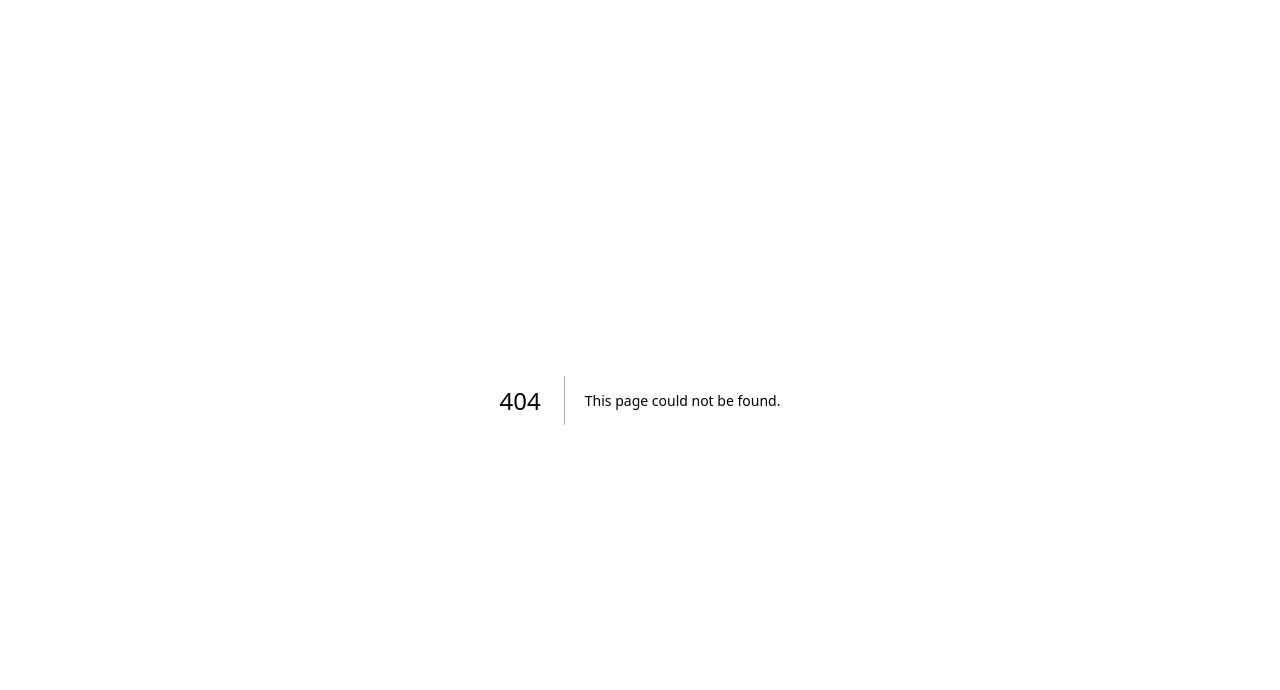
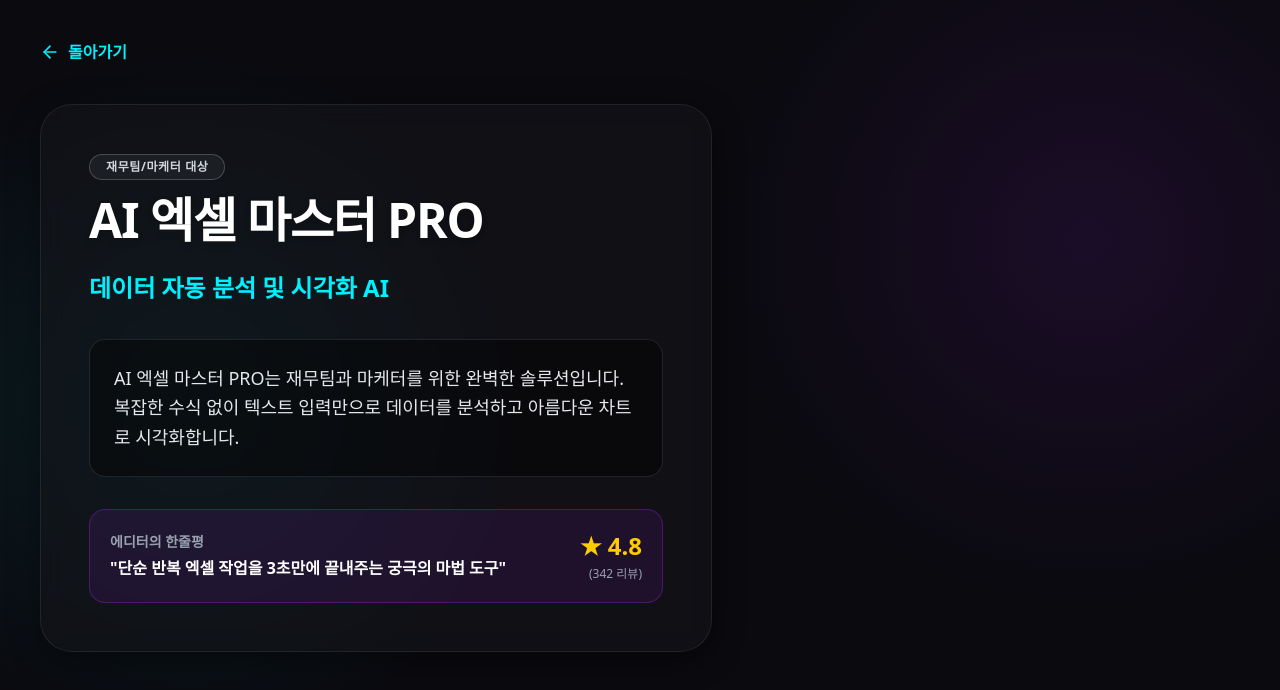
Before and after one commit to AzureMooni/iam-ai-quiz, a Next.js app: page /tools/1 in a window 1280 px wide. Before the commit this address had no page. Shown: the top 690 px of the page. Built offline with nearby package versions, Linux system fonts and the light colour scheme.

Commit message:
feat: implement programmatic SEO architecture for tool details

```diff
--- /dev/null
+++ b/src/app/tools/[id]/page.tsx
@@ -0,0 +1,118 @@
+import { Metadata } from 'next';
+import Link from 'next/link';
+import { ArrowLeft } from 'lucide-react';
+
+// Mock data fetcher for demonstration since we don't have a real DB connected here
+async function getToolData(id: string) {
+    // Simulate network request
+    await new Promise(resolve => setTimeout(resolve, 500));
+
+    return {
+        id,
+        name: "AI 엑셀 마스터 PRO",
+        target_audience: "재무팀/마케터",
+        core_feature: "데이터 자동 분석 및 시각화",
+        pikis_pick: "단순 반복 엑셀 작업을 3초만에 끝내주는 궁극의 마법 도구",
+        description_ko: "AI 엑셀 마스터 PRO는 재무팀과 마케터를 위한 완벽한 솔루션입니다. 복잡한 수식 없이 텍스트 입력만으로 데이터를 분석하고 아름다운 차트로 시각화합니다.",
+        average_rating: "4.8",
+        review_count: "342",
+        pricing_model: "Freemium",
+    };
+}
+
+type Props = {
+    params: Promise<{ id: string }>;
+};
+
+export async function generateMetadata({ params }: Props): Promise<Metadata> {
+    const resolvedParams = await params;
+    const tool = await getToolData(resolvedParams.id);
+
+    // Niche Targeting Formula: Target Audience + Problem Solving + AI
+    const nicheTitle = `${tool.target_audience}를 위한 ${tool.core_feature} AI | ${tool.name} 사용법 및 무료 프롬프트`;
+
+    return {
+        title: nicheTitle,
+        description: `${tool.name} 완벽 가이드. 어려운 영어 매뉴얼 대신 1초 만에 복사해서 쓸 수 있는 ${tool.target_audience} 맞춤형 한국어 프롬프트와 객관적 별점 평가를 확인하세요.`,
+        keywords: [tool.name, `${tool.target_audience} AI`, "AI 툴 추천", "업무 자동화", tool.core_feature],
+        openGraph: {
+            title: nicheTitle,
+            description: tool.pikis_pick,
+        }
+    };
+}
+
+export default async function ToolDetailPage({ params }: Props) {
+    const resolvedParams = await params;
+    const tool = await getToolData(resolvedParams.id);
+
+    // Construct the JSON-LD Structured Data
+    const jsonLd = {
+        '@context': 'https://schema.org',
+        '@type': 'SoftwareApplication',
+        name: tool.name,
+        applicationCategory: 'BusinessApplication',
+        operatingSystem: 'WebBrowser',
+        aggregateRating: {
+            '@type': 'AggregateRating',
+            ratingValue: tool.average_rating || "4.5",
+            reviewCount: tool.review_count || "120",
+        },
+        offers: {
+            '@type': 'Offer',
+            price: tool.pricing_model === 'Free' ? '0' : '9.99',
+            priceCurrency: 'USD',
+        },
+        description: tool.description_ko,
+    };
+
+    return (
+        <>
+            {/* Inject JSON-LD strictly in the head/body without rendering visually */}
+            <script
+                type="application/ld+json"
+                dangerouslySetInnerHTML={{ __html: JSON.stringify(jsonLd) }}
+            />
+
+            <main className="min-h-screen flex flex-col p-6 sm:p-10 font-sans relative">
+                <Link
+                    href="/"
+                    className="inline-flex items-center gap-2 text-[#00f0ff] hover:text-white transition-colors mb-10 w-fit font-bold"
+                >
+                    <ArrowLeft className="w-5 h-5" />
+                    돌아가기
+                </Link>
+
+                {/* Dynamic Detail Content Fake UI */}
+                <div className="glass-panel max-w-2xl w-full rounded-[2rem] p-8 sm:p-12 relative overflow-hidden border-2 border-[#b026ff]/30 shadow-2xl">
+                    <div className="mb-4 inline-block px-4 py-1 rounded-full border border-white/20 bg-white/5 text-xs font-bold text-gray-300 tracking-wider">
+                        {tool.target_audience} 대상
+                    </div>
+                    <h1 className="text-4xl sm:text-5xl font-black mb-6 tracking-tight text-white drop-shadow-md">
+                        {tool.name}
+                    </h1>
+                    <h2 className="text-xl sm:text-2xl font-bold mb-8 text-[#00f0ff] leading-relaxed">
+                        {tool.core_feature} AI
+                    </h2>
+
+                    <div className="bg-black/40 p-6 rounded-2xl border border-white/10 w-full text-left mb-8">
+                        <p className="text-gray-200 font-medium leading-relaxed text-base sm:text-lg">
+                            {tool.description_ko}
+                        </p>
+                    </div>
+
+                    <div className="flex items-center gap-6 p-5 rounded-2xl bg-[#b026ff]/10 border border-[#b026ff]/30">
+                        <div className="flex flex-col">
+                            <span className="text-sm text-gray-400 font-semibold mb-1">에디터의 한줄평</span>
+                            <span className="text-white font-bold">"{tool.pikis_pick}"</span>
+                        </div>
+                        <div className="ml-auto text-right">
+                            <span className="text-2xl font-black text-[#ffcc00]">★ {tool.average_rating}</span>
+                            <div className="text-xs text-gray-400 mt-1">({tool.review_count} 리뷰)</div>
+                        </div>
+                    </div>
+                </div>
+            </main>
+        </>
+    );
+}
```
